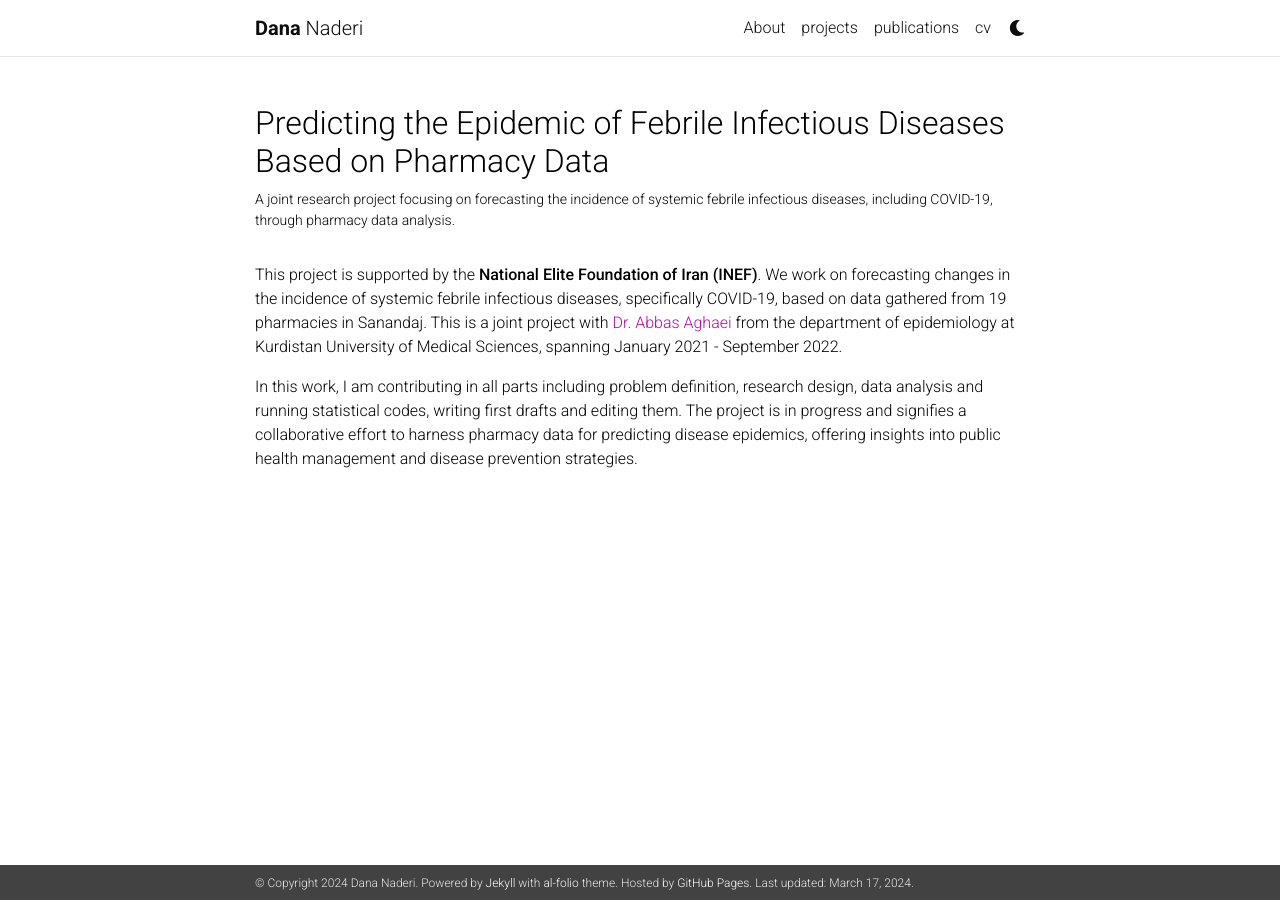
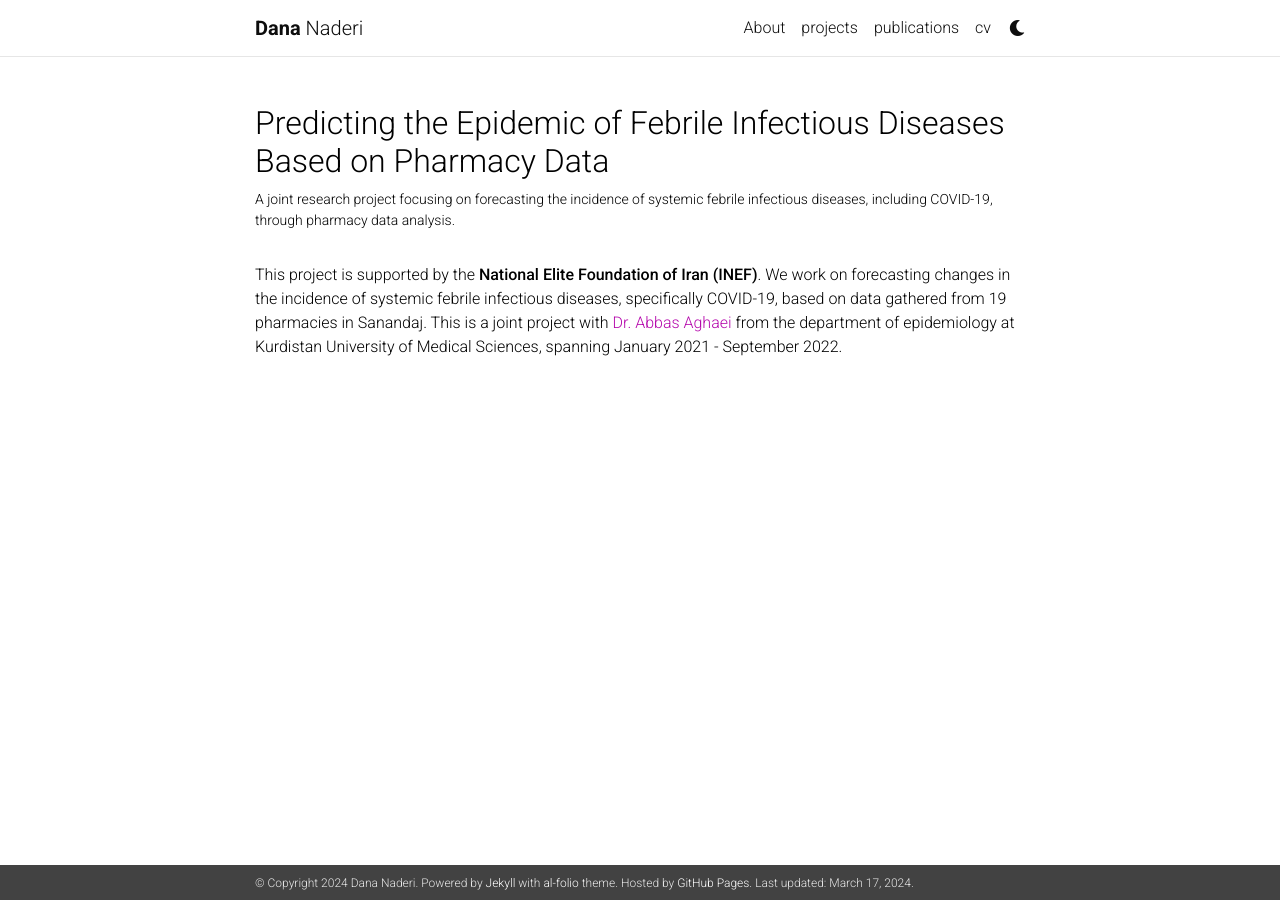
Before and after one commit to navidsharifi/navidsharifi.github.io, a Jekyll site: the page built from _projects/infectious_diseases.md, in a window 1280 px wide. Built offline with Jekyll 4.4.1, drawn with Linux system fonts in a browser that asks for light colours; comment, search, counter and statistics services are not loaded; a style sheet for code colours, icons or effects is not loaded.

Commit message:
Update infectious_diseases.md

```diff
--- a/_projects/infectious_diseases.md
+++ b/_projects/infectious_diseases.md
@@ -7,5 +7,3 @@ importance: 1
 category: science
 ---
 This project is supported by the **National Elite Foundation of Iran (INEF)**. We work on forecasting changes in the incidence of systemic febrile infectious diseases, specifically COVID-19, based on data gathered from 19 pharmacies in Sanandaj. This is a joint project with [Dr. Abbas Aghaei](https://scholar.google.com/citations?hl=en&user=MguUzQ0AAAAJ&view_op=list_works&sortby=pubdate) from the department of epidemiology at Kurdistan University of Medical Sciences, spanning January 2021 - September 2022.
-
-In this work, I am contributing in all parts including problem definition, research design, data analysis and running statistical codes, writing first drafts and editing them. The project is in progress and signifies a collaborative effort to harness pharmacy data for predicting disease epidemics, offering insights into public health management and disease prevention strategies.
```
